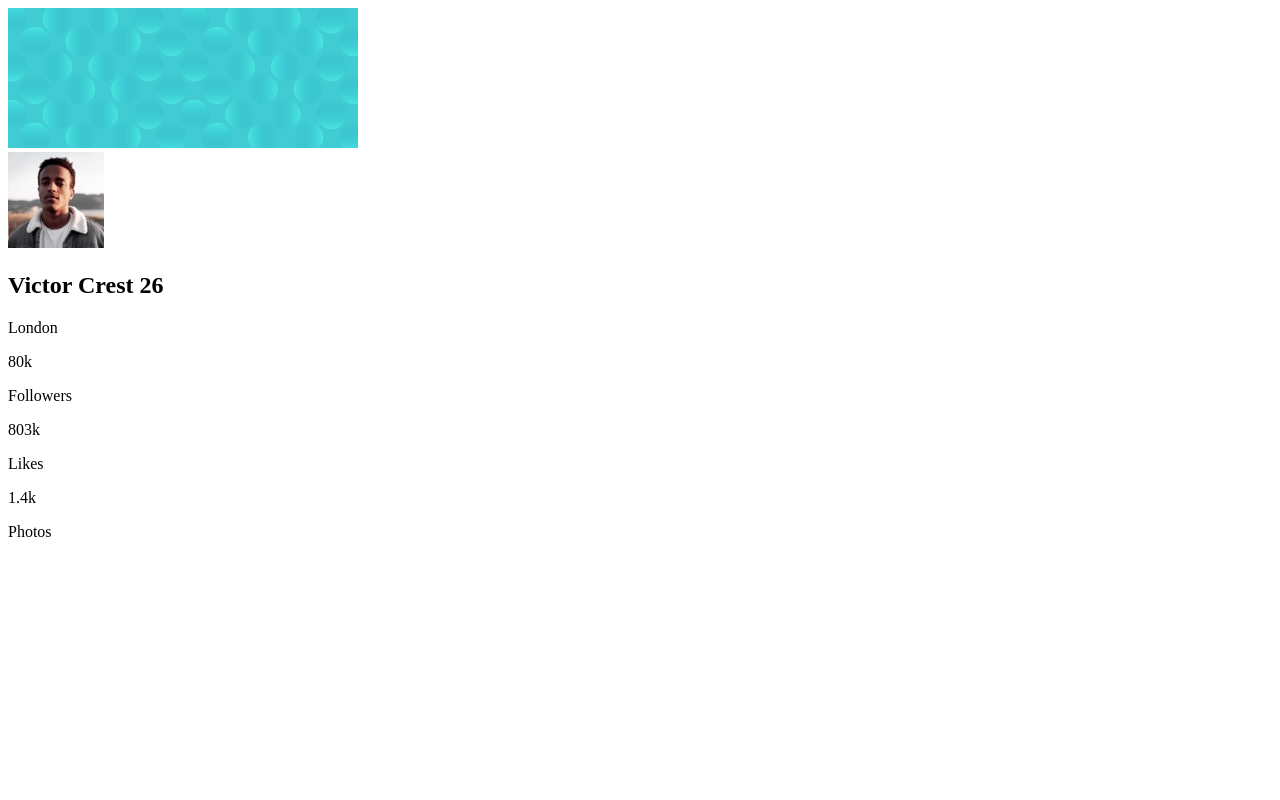
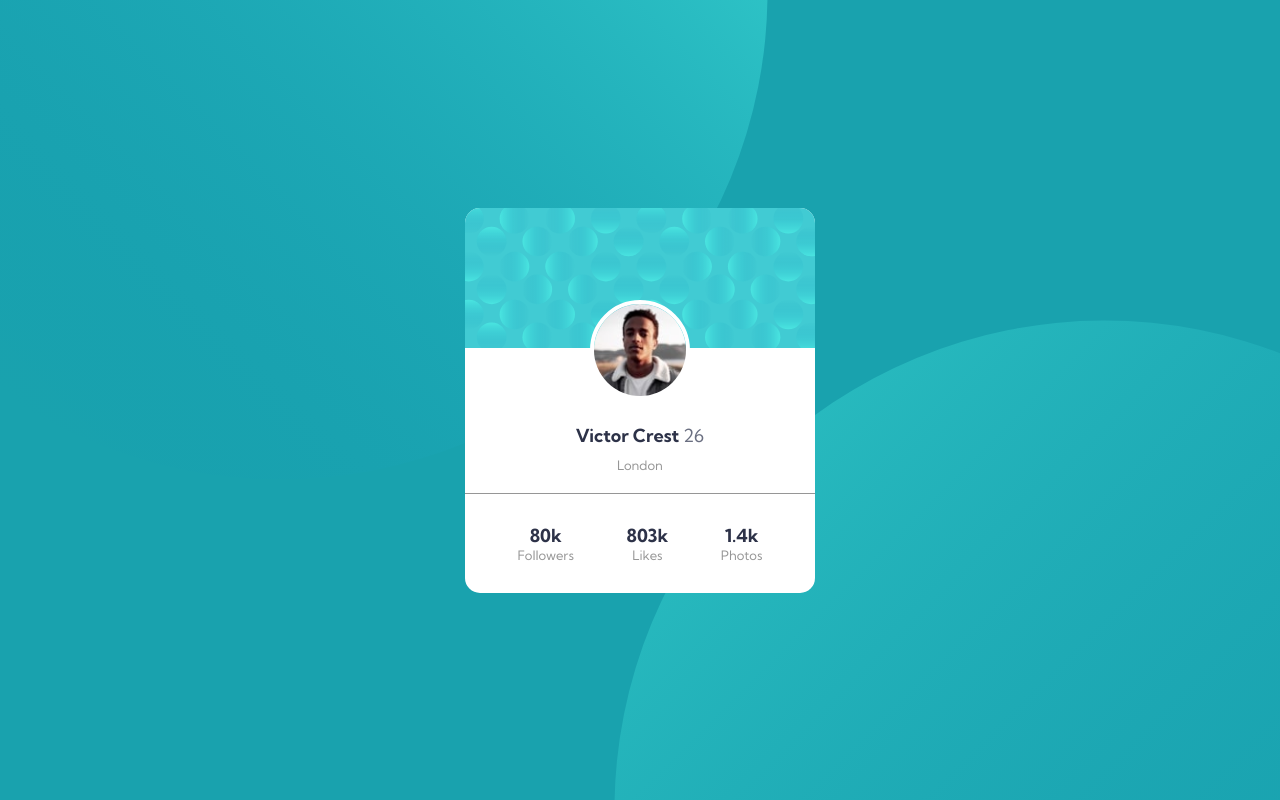
Before and after one commit to PunoBootcamper/profile-card-component, a plain HTML site: page index.html in a window 1280 px wide. Drawn offline with Linux system fonts and the light colour scheme.

Commit message:
feat: add styles

```diff
--- a/index.html
+++ b/index.html
@@ -10,7 +10,9 @@
       sizes="32x32"
       href="./images/favicon-32x32.png"
     />
+
     <title>Frontend Mentor | Profile card component</title>
+    <link rel="stylesheet" href="styles.css" />
   </head>
 
   <body>
--- /dev/null
+++ b/styles.css
@@ -0,0 +1,68 @@
+@import url("https://fonts.googleapis.com/css2?family=Kumbh+Sans:wght@100..900&display=swap");
+:root {
+  --primary-color-dark-cyan: hsl(185, 75%, 39%);
+  --secondary-color-desatured-blue: hsl(229, 23%, 23%);
+  --tertiary-color-grayish-blue: hsl(227, 10%, 46%);
+  --neutral-color-gray: hsl(0, 0%, 59%);
+}
+* {
+  margin: 0;
+  padding: 0;
+  box-sizing: border-box;
+}
+body {
+  font-family: "Kumbh Sans", sans-serif;
+  background-color: var(--primary-color-dark-cyan);
+  display: flex;
+  justify-content: center;
+  align-items: center;
+  min-height: 100vh;
+  background-image: url("images/bg-pattern-top.svg"),url("images/bg-pattern-bottom.svg");
+  background-repeat: no-repeat, no-repeat;
+  background-position: right 40vw bottom 40vh, left 48vw top 40vh;
+}
+.container {
+  margin: 0 auto;
+  text-align: center;
+}
+.wrapper {
+  max-width: 420px;
+  background-color: #fff;
+  border-radius: 15px;
+  overflow: hidden;
+  margin: 1rem;
+}
+.content img {
+  width: 100px;
+  height: 100px;
+  border-radius: 50%;
+  border: 4px solid #fff;
+  margin-top: -52px;
+  margin-bottom: 20px;
+}
+.content h2 {
+  color: var(--secondary-color-desatured-blue);
+  font-size: 18px;
+  font-weight: 700;
+  margin-bottom: 10px;
+}
+.content h2  span {
+  color: var(--tertiary-color-grayish-blue);
+  font-weight:400 ;
+}
+.content p{
+  color: var(--neutral-color-gray);
+  font-size: 13px;
+}
+.footer{
+  border-top: 1px solid var(--neutral-color-gray);
+  display: flex;
+  justify-content: space-evenly;
+  margin-top: 20px;
+  padding: 30px 0;
+}
+.footer .num{
+  color: var(--secondary-color-desatured-blue);
+  font-weight: 700;
+  font-size: 18px;
+}
```
Also changed, not shown: 2 other files.
